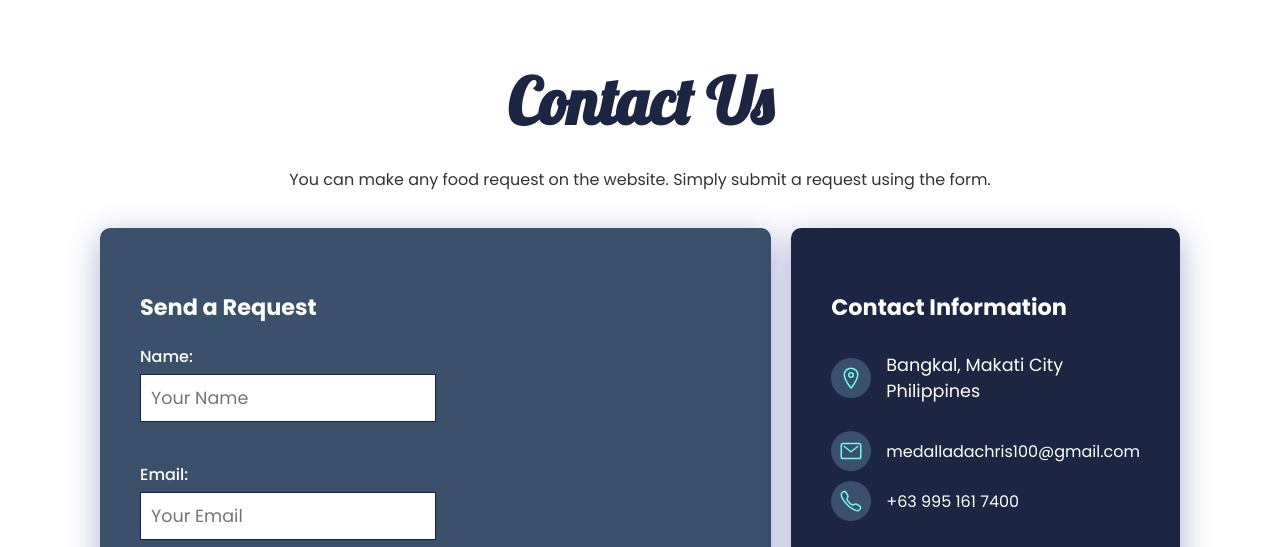
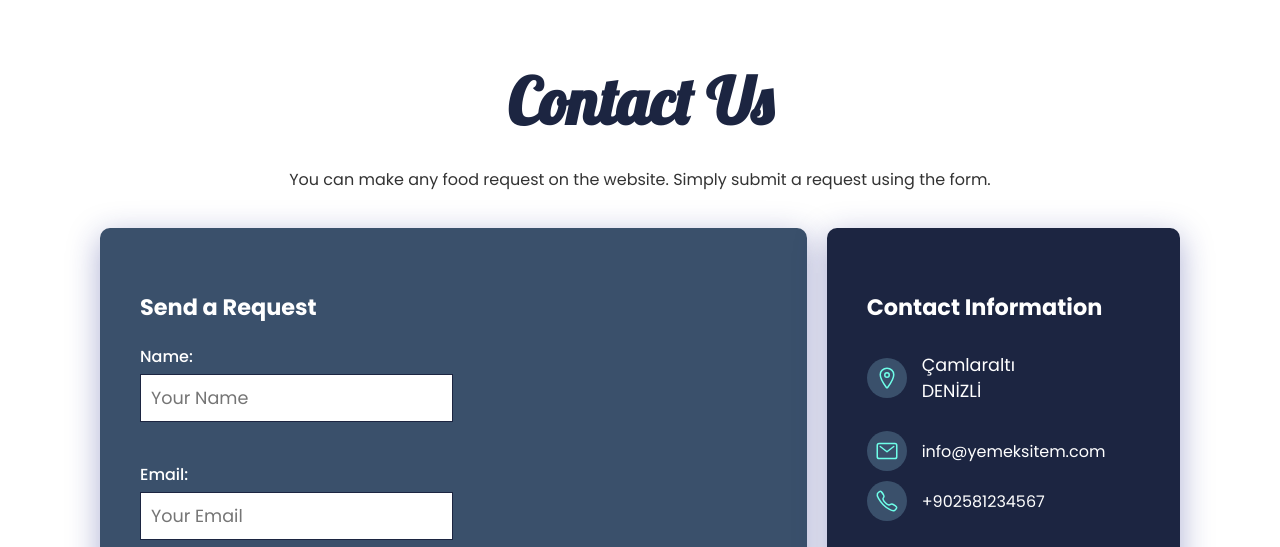
Before and after one commit to alperusesgit/git-test1, a plain HTML site: page contact.html in a window 1280 px wide. Shown: the part 122-669 px from the top of the page. Drawn offline with nearby package versions, Linux system fonts and the light colour scheme.

Commit message:
iletisim bilgilerini gunceller

```diff
--- a/contact.html
+++ b/contact.html
@@ -77,15 +77,15 @@
                             <div class="infoBox">
                                 <div>
                                     <span><ion-icon name="location-outline"></ion-icon></span>
-                                    <p>Bangkal, Makati City <br>Philippines</p>
+                                    <p>Çamlaraltı <br>DENİZLİ</p>
                                 </div>
                                 <div>
                                     <span><ion-icon name="mail-outline"></ion-icon></span>
-                                    <a href="mailto:medalladachris100@gmail.com">medalladachris100@gmail.com</a>
+                                    <a href="mailto:info@yemeksitem.com">info@yemeksitem.com</a>
                                 </div>
                                 <div>
                                     <span><ion-icon name="call-outline"></ion-icon></span>
-                                    <a href="tel:+639951617400">+63 995 161 7400</a>
+                                    <a href="tel:+902581234567">+902581234567</a>
                                 </div>
                                 <ul class="socMed">
                                     <li><a href=""><ion-icon name="logo-facebook"></ion-icon></a></li>
```
